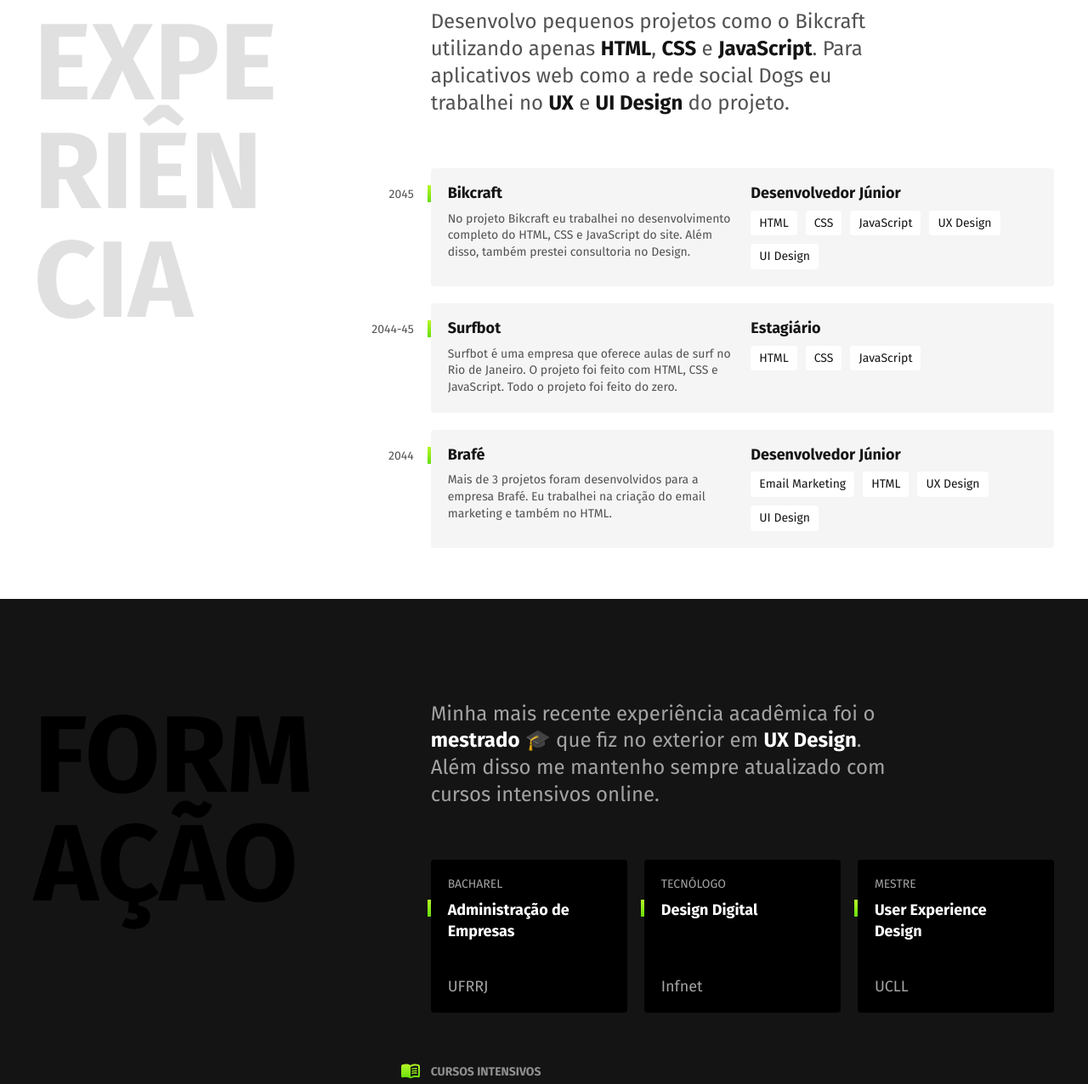
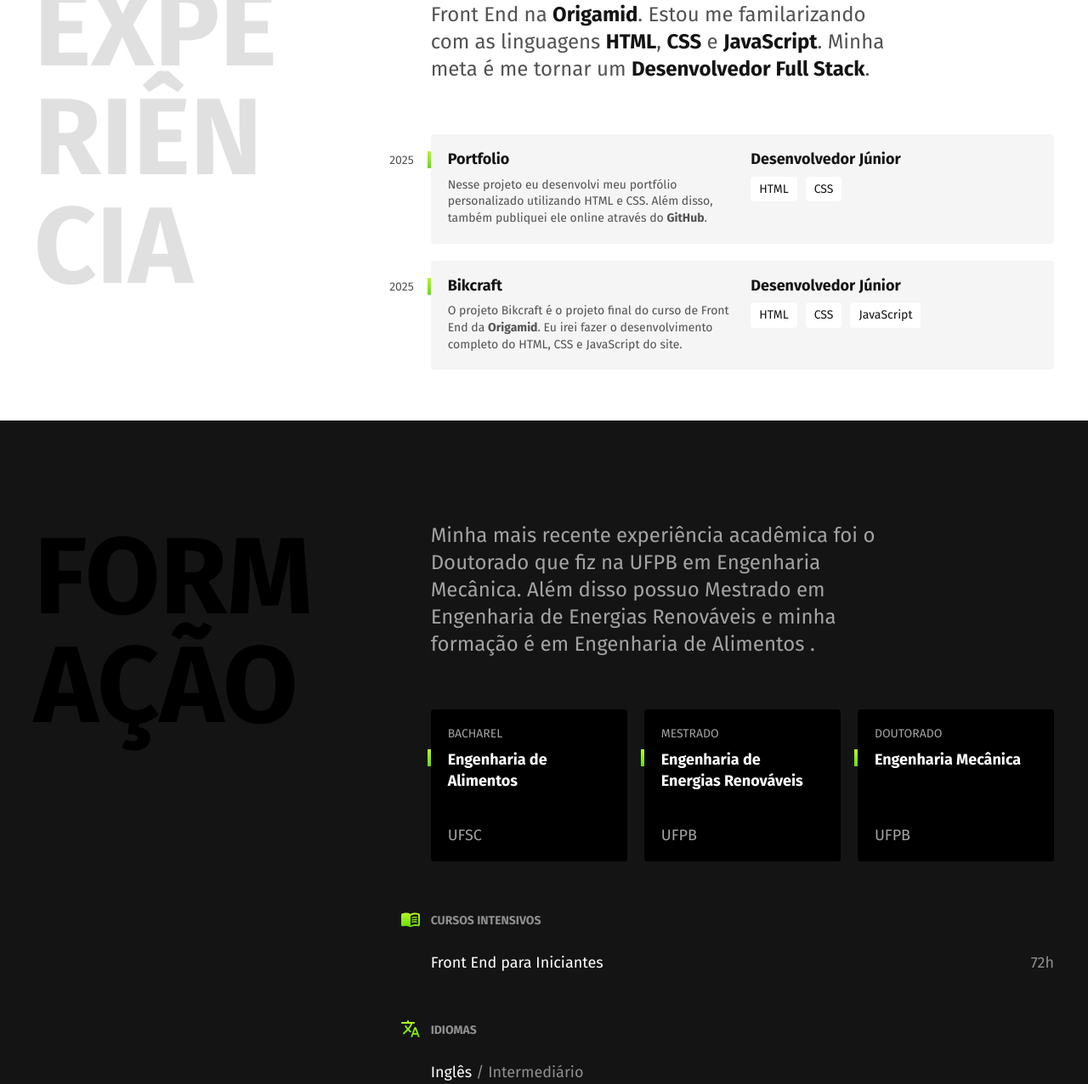
Before and after one commit to diniz03/diniz03.github.io, a plain HTML site: page index.html in a window 1280 px wide. Shown: the part 753-2029 px from the top of the page at 85% size. Drawn offline with Linux system fonts and the light colour scheme.

Commit message:
commit inicial

```diff
--- a/index.html
+++ b/index.html
@@ -4,8 +4,8 @@
 <head>
   <meta charset="UTF-8">
   <meta name="viewport" content="width=device-width, initial-scale=1.0">
-  <title>Lobo - Desenvolvedor e Designer</title>
-  <meta name="description" content="Desenvolvedor Front End & UX/UI Designer, localizado no Rio de Janeiro">
+  <title>Daniel Diniz - Front End</title>
+  <meta name="description" content="Desenvolvedor Front End, localizado em João Pessoa">
   <link rel="stylesheet" href="./css/style.min.css">
   <link rel="icon" href="./favicon.svg" type="image/svg+xml">
   <link rel="preconnect" href="https://fonts.googleapis.com">
@@ -15,7 +15,7 @@
 
 <body>
   <header class="header">
-    <img src="./img/marca.svg" alt="Lobo" width="104" height="38">
+    <h1>Daniel Diniz</h1>
     <nav>
       <ul class="header-menu">
         <li><a href="#experiencia">Experiência</a></li>
@@ -26,54 +26,38 @@
   </header>
 
   <main class="introducao">
-    <img src="./img/perfil.jpg" alt="Lobo Cinza" width="360" height="520">
+    <img src="./img/eus.jpeg" alt="Daniel Diniz" width="360" height="520">
     <div>
-      <h1>Desenvolvedor<br>Front End &<br>UX/UI Designer</h1>
-      <p>Localizado no Rio de Janeiro 🏖</p>
+      <h1>Desenvolvedor<br>Front End<br></h1>
+      <p>Localizado em João Pessoa - PB</p>
     </div>
   </main>
 
   <section class="experiencia" id="experiencia" aria-label="Experiência">
     <h2 class="subtitulo">Experiência</h2>
     <div>
-      <p class="experiencia-texto">Desenvolvo pequenos projetos como o Bikcraft utilizando apenas <strong>HTML</strong>, <strong>CSS</strong> e <strong>JavaScript</strong>. Para aplicativos web como a rede social Dogs eu trabalhei no <strong>UX</strong> e <strong>UI Design</strong> do projeto.</p>
+      <p class="experiencia-texto">Estou finalizando meu curso de Desenvolvedor Front End na <strong>Origamid</strong>. Estou me familarizando com as linguagens <strong>HTML</strong>, <strong>CSS</strong> e <strong>JavaScript</strong>. Minha meta é me tornar um <strong>Desenvolvedor Full Stack</strong>.</p>
 
       <div class="empresa">
-        <span class="empresa-ano">2045</span>
+        <span class="empresa-ano">2025</span>
+        <h3 class="empresa-titulo">Portfolio</h3>
+        <span class="empresa-titulo">Desenvolvedor Júnior</span>
+        <p class="empresa-texto">Nesse projeto eu desenvolvi meu portfólio personalizado utilizando HTML e CSS. Além disso, também publiquei ele online através do <strong>GitHub</strong>.</p>
+        <ul class="empresa-habilidades">
+          <li>HTML</li>
+          <li>CSS</li>
+        </ul>
+      </div>
+
+      <div class="empresa">
+        <span class="empresa-ano">2025</span>
         <h3 class="empresa-titulo">Bikcraft</h3>
         <span class="empresa-titulo">Desenvolvedor Júnior</span>
-        <p class="empresa-texto">No projeto Bikcraft eu trabalhei no desenvolvimento completo do HTML, CSS e JavaScript do site. Além disso, também prestei consultoria no Design.</p>
+        <p class="empresa-texto">O projeto Bikcraft é o projeto final do curso de Front End da <strong>Origamid</strong>. Eu irei fazer o desenvolvimento completo do HTML, CSS e JavaScript do site.</p>
         <ul class="empresa-habilidades">
           <li>HTML</li>
           <li>CSS</li>
           <li>JavaScript</li>
-          <li>UX Design</li>
-          <li>UI Design</li>
-        </ul>
-      </div>
-
-      <div class="empresa">
-        <span class="empresa-ano">2044-45</span>
-        <h3 class="empresa-titulo">Surfbot</h3>
-        <span class="empresa-titulo">Estagiário</span>
-        <p class="empresa-texto">Surfbot é uma empresa que oferece aulas de surf no Rio de Janeiro. O projeto foi feito com HTML, CSS e JavaScript. Todo o projeto foi feito do zero.</p>
-        <ul class="empresa-habilidades">
-          <li>HTML</li>
-          <li>CSS</li>
-          <li>JavaScript</li>
-        </ul>
-      </div>
-
-      <div class="empresa">
-        <span class="empresa-ano">2044</span>
-        <h3 class="empresa-titulo">Brafé</h3>
-        <span class="empresa-titulo">Desenvolvedor Júnior</span>
-        <p class="empresa-texto">Mais de 3 projetos foram desenvolvidos para a empresa Brafé. Eu trabalhei na criação do email marketing e também no HTML.</p>
-        <ul class="empresa-habilidades">
-          <li>Email Marketing</li>
-          <li>HTML</li>
-          <li>UX Design</li>
-          <li>UI Design</li>
         </ul>
       </div>
 
@@ -86,24 +70,24 @@
 
       <div>
         <p class="formacao-texto">
-          Minha mais recente experiência acadêmica foi o <strong>mestrado</strong> 🎓 que fiz no exterior em <strong>UX Design</strong>. Além disso me mantenho sempre atualizado com cursos intensivos online.
+          Minha mais recente experiência acadêmica foi o Doutorado que fiz na UFPB em Engenharia Mecânica. Além disso possuo Mestrado em Engenharia de Energias Renováveis e minha formação é em Engenharia de Alimentos .
         </p>
 
         <ul class="faculdade-lista">
           <li class="faculdade">
             <span class="faculdade-tipo">Bacharel</span>
-            <h3 class="faculdade-curso">Administração de Empresas</h3>
-            <span class="faculdade-instituicao">UFRRJ</span>
+            <h3 class="faculdade-curso">Engenharia de Alimentos</h3>
+            <span class="faculdade-instituicao">UFSC</span>
           </li>
           <li class="faculdade">
-            <span class="faculdade-tipo">Tecnólogo</span>
-            <h3 class="faculdade-curso">Design Digital</h3>
-            <span class="faculdade-instituicao">Infnet</span>
+            <span class="faculdade-tipo">Mestrado</span>
+            <h3 class="faculdade-curso">Engenharia de Energias Renováveis</h3>
+            <span class="faculdade-instituicao">UFPB</span>
           </li>
           <li class="faculdade">
-            <span class="faculdade-tipo">Mestre</span>
-            <h3 class="faculdade-curso">User Experience Design</h3>
-            <span class="faculdade-instituicao">UCLL</span>
+            <span class="faculdade-tipo">Doutorado</span>
+            <h3 class="faculdade-curso">Engenharia Mecânica</h3>
+            <span class="faculdade-instituicao">UFPB</span>
           </li>
         </ul>
 
@@ -111,7 +95,6 @@
           <div class="cursos">
             <h3>Cursos Intensivos</h3>
             <ul>
-              <li>UX Design & UI Design <span>56h</span></li>
               <li>Front End para Iniciantes <span>72h</span></li>
             </ul>
           </div>
@@ -119,7 +102,7 @@
           <div class="idiomas">
             <h3>Idiomas</h3>
             <ul>
-              <li>Inglês <span>/ Fluente</span></li>
+              <li>Inglês <span>/ Intermediário</span></li>
               <li>Espanhol <span>/ Intermediário</span></li>
             </ul>
           </div>
@@ -132,11 +115,11 @@
     <div class="footer-container">
       <p class="footer-texto">Estou disponível para novos projetos no momento. Entre em contato comigo e marcamos uma conversa</p>
       <ul class="footer-contato">
-        <li>lobo@email.com</li>
-        <li>+55 21 9999-9999</li>
-        <li><a href="/">@instagram</a></li>
+        <li>dpdiniz@gmail.com</li>
+        <li>+55 83 99878-4743</li>
+        <li><a href="https://www.instagram.com/danieldiniz03/">@instagram</a></li>
       </ul>
-      <p class="footer-copy">Lobo. Alguns direitos reservados.</p>
+      <p class="footer-copy">Daniel Diniz. Alguns direitos reservados.</p>
     </div>
   </footer>
 </body>
```
Also changed, not shown: img/eus.jpeg (added).
